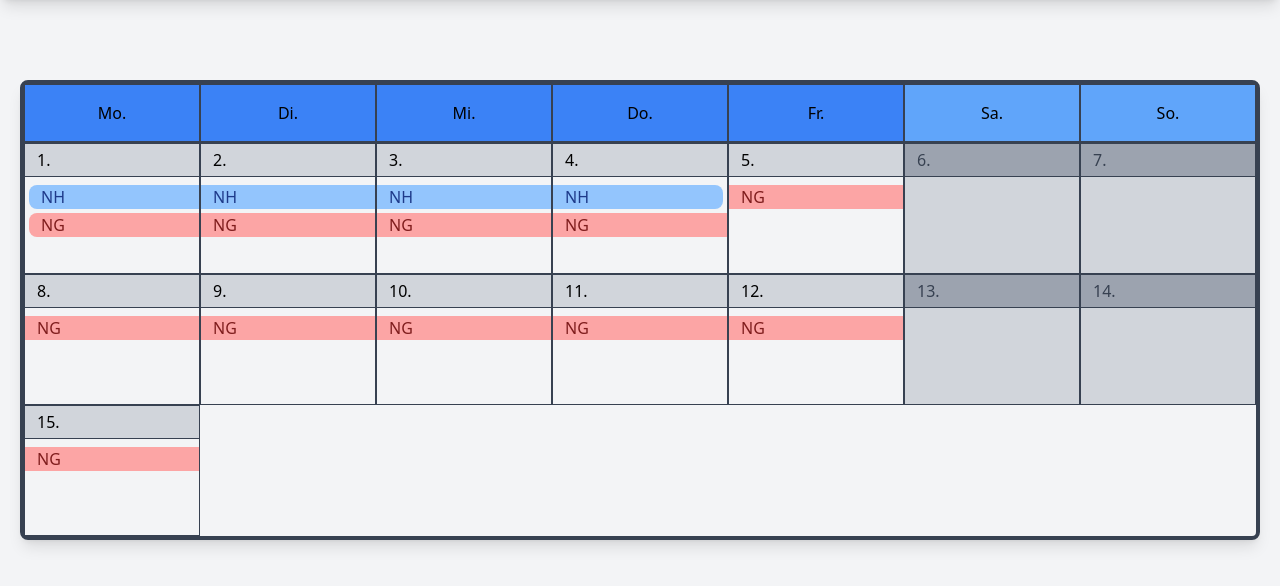
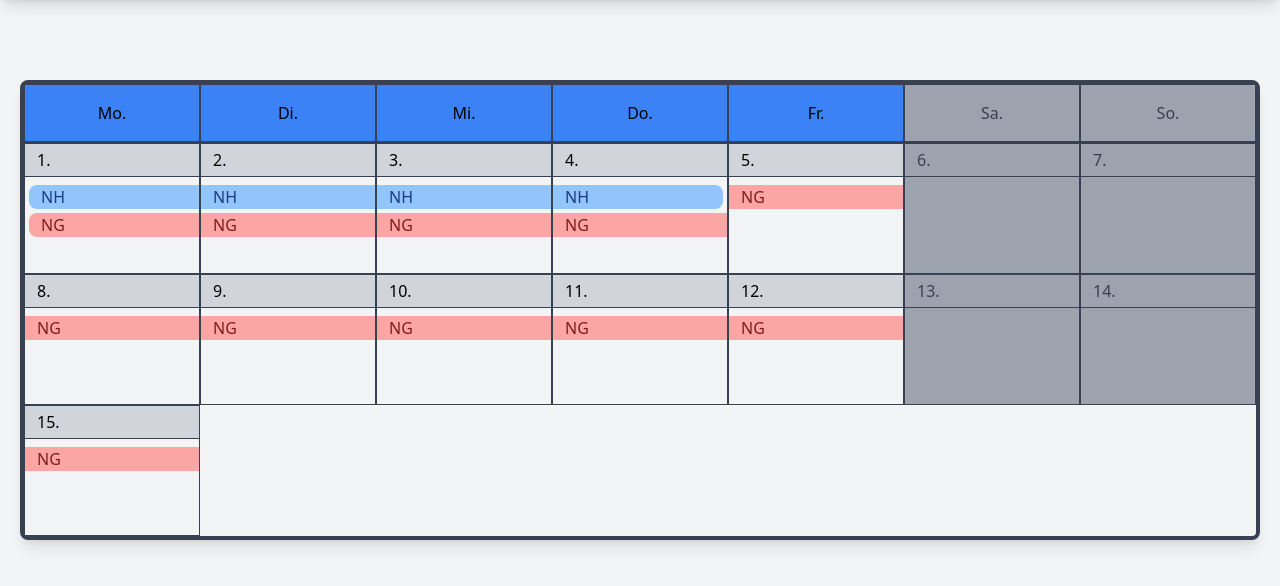
Before and after one commit to NaizenKrb/praktikums-projekt, a plain HTML site: page workspace/index2.html in a window 1280 px wide. Shown: the part 76-662 px from the top of the page. Drawn offline with nearby package versions, Linux system fonts and the light colour scheme.

Commit message:
put the weekend more into the bg

```diff
--- a/workspace/index2.html
+++ b/workspace/index2.html
@@ -46,10 +46,10 @@
                 <div class="py-4 px-4 border border-gray-700 border-b-2 truncate">
                     Fr.
                 </div>
-                <div class="py-4 px-4 border border-gray-700 border-b-2 bg-blue-400 truncate">
+                <div class="py-4 px-4 border border-gray-700 border-b-2 bg-gray-400 text-gray-700 truncate">
                     Sa.
                 </div>
-                <div class="py-4 px-4 border border-gray-700 border-b-2 bg-blue-400 truncate">
+                <div class="py-4 px-4 border border-gray-700 border-b-2 bg-gray-400 text-gray-700 truncate">
                     So.
                 </div>
             </div>
@@ -121,14 +121,14 @@
                     <div class="py-1 px-3 border-b border-gray-700 bg-gray-400 text-gray-700">
                         6.
                     </div>
-                    <div class="py-1 h-24 bg-gray-300">
+                    <div class="py-1 h-24 bg-gray-400">
                     </div>
                 </div>
                 <div class="border border-gray-700 truncate">
                     <div class="py-1 px-3 border-b border-gray-700 bg-gray-400 text-gray-700">
                         7.
                     </div>
-                    <div class="py-1 h-24 bg-gray-300">
+                    <div class="py-1 h-24 bg-gray-400">
                     </div>
                 </div>
                 <div class="border border-gray-700 truncate">
@@ -185,14 +185,14 @@
                     <div class="py-1 px-3 border-b border-gray-700 bg-gray-400 text-gray-700">
                         13.
                     </div>
-                    <div class="py-1 h-24 bg-gray-300">
+                    <div class="py-1 h-24 bg-gray-400">
                     </div>
                 </div>
                 <div class="border border-gray-700 truncate">
                     <div class="py-1 px-3 border-b border-gray-700 bg-gray-400 text-gray-700">
                         14.
                     </div>
-                    <div class="py-1 h-24 bg-gray-300">
+                    <div class="py-1 h-24 bg-gray-400">
                     </div>
                 </div>
                 <div class="border border-gray-700 truncate">
```
Also changed, not shown: workspace/js/script.js (+6 -3 lines).
